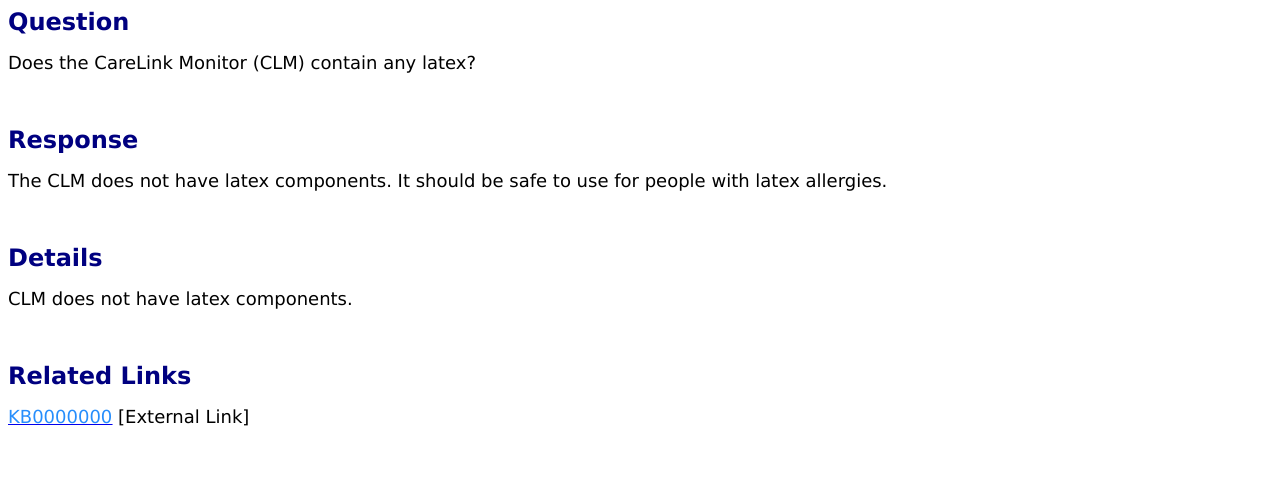
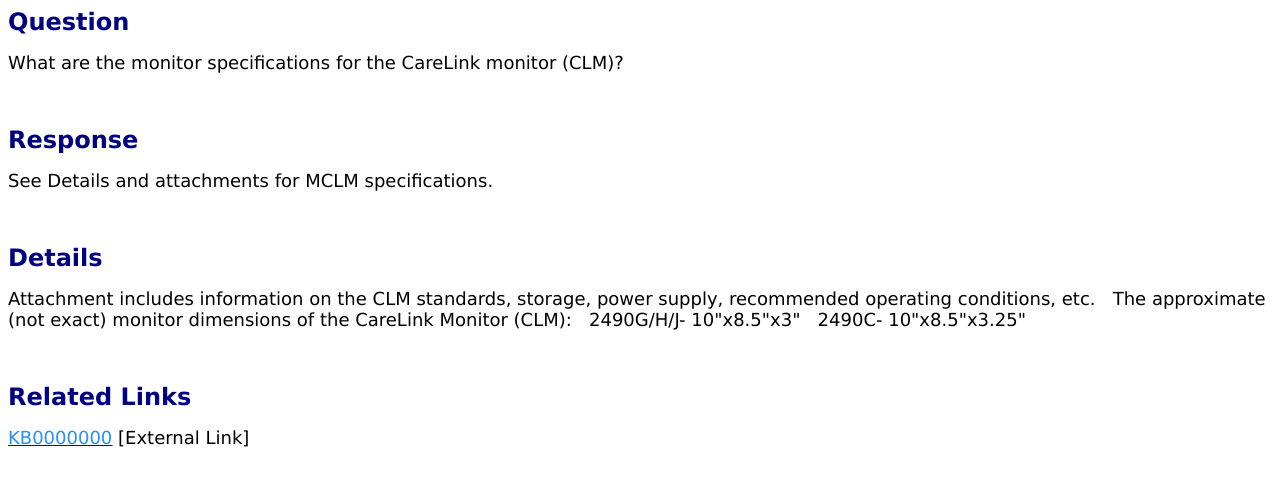
Before and after one commit to colleenakoll/colleenakoll.github.io, a plain HTML site: page index.html in a window 1280 px wide. Drawn offline with Linux system fonts and the light colour scheme.

Commit message:
Update index.html

```diff
--- a/index.html
+++ b/index.html
@@ -1,12 +1,18 @@
 <p></p>
 <p><span style="font-family: verdana, geneva; font-size: x-large;"><strong><span style="color: navy;">Question</span></strong> </span></p>
-<p><span style="font-family: verdana, geneva; font-size: large;">Does the CareLink Monitor (CLM) contain any latex?</span></p>
+<p><span style="font-family: verdana, geneva; font-size: large;">What are the monitor specifications for the CareLink monitor (CLM)?</span></p>
 <p><span style="font-family: verdana, geneva; font-size: large;">&nbsp;</span></p>
 <p><span style="font-family: verdana, geneva; font-size: x-large;"><strong><span style="color: navy;">Response</span></strong></span></p>
-<p><span style="font-family: verdana, geneva; font-size: large;">The CLM does not have latex components. It should be safe to use for people with latex allergies.</span></p>
+<p><span style="font-family: verdana, geneva; font-size: large;">See Details and attachments for MCLM specifications.</span></p>
 <p><span style="font-family: verdana, geneva; font-size: large;">&nbsp;</span></p>
 <p><span style="font-family: verdana, geneva; font-size: x-large;"><strong><span style="color: navy;">Details</span></strong></span></p>
-<p><span style="font-family: verdana, geneva; font-size: large;">CLM does not have latex components.</span></p>
+<p><span style="font-family: verdana, geneva; font-size: large;">Attachment includes information on the CLM standards, storage, power supply, recommended operating conditions, etc.
+&nbsp;
+The approximate (not exact) monitor dimensions of the CareLink Monitor (CLM):
+&nbsp;
+2490G/H/J- 10"x8.5"x3"
+&nbsp;
+2490C- 10"x8.5"x3.25"</span></p>
 <p><span style="font-family: verdana, geneva; font-size: large;">&nbsp;</span></p>
 <p><span style="font-family: verdana, geneva; font-size: x-large;"><strong><span style="color: navy;">Related Links</span></strong></span></p>
 <p><span style="font-family: verdana, geneva; font-size: large;"><a title="KB0000000" href="/kb_view.do?sysparm_article=KB0000000"><u><span style="color: #278efc;">KB0000000</span></u></a> [External Link]</span></p>
```
